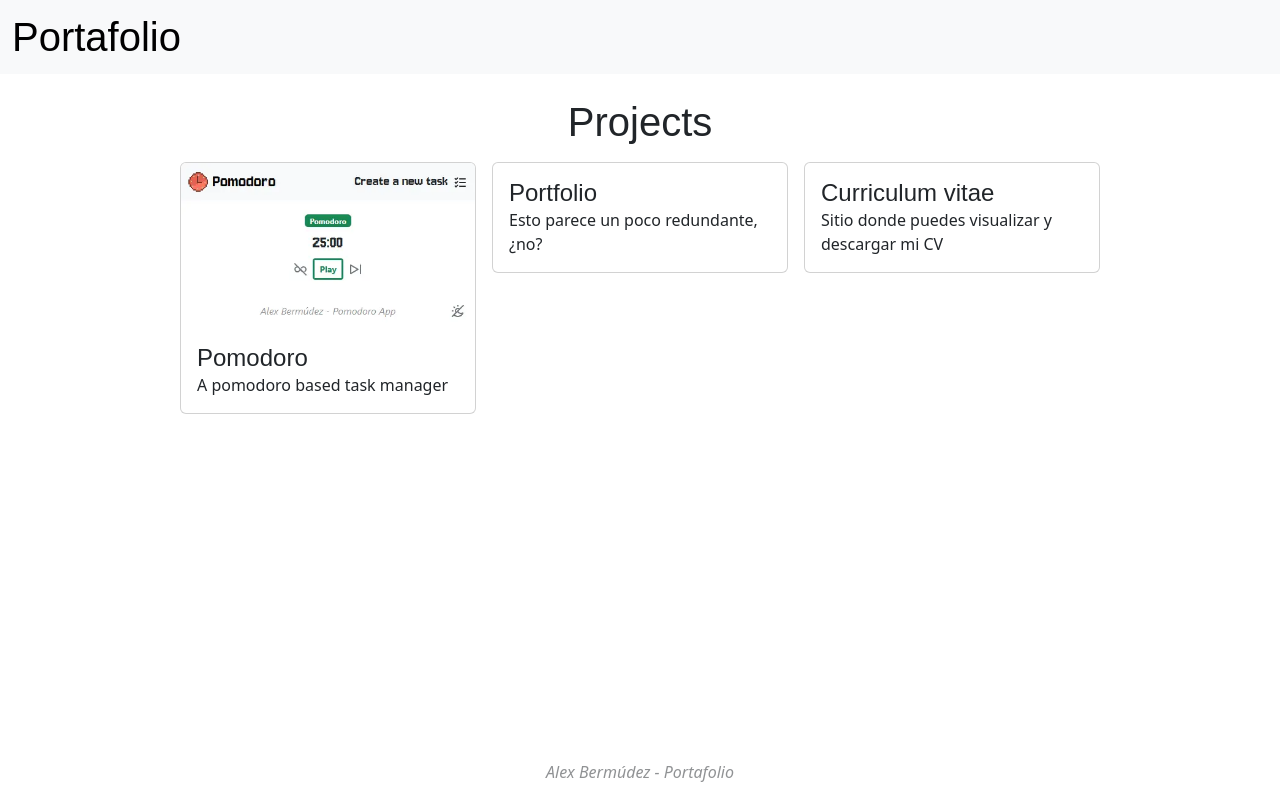
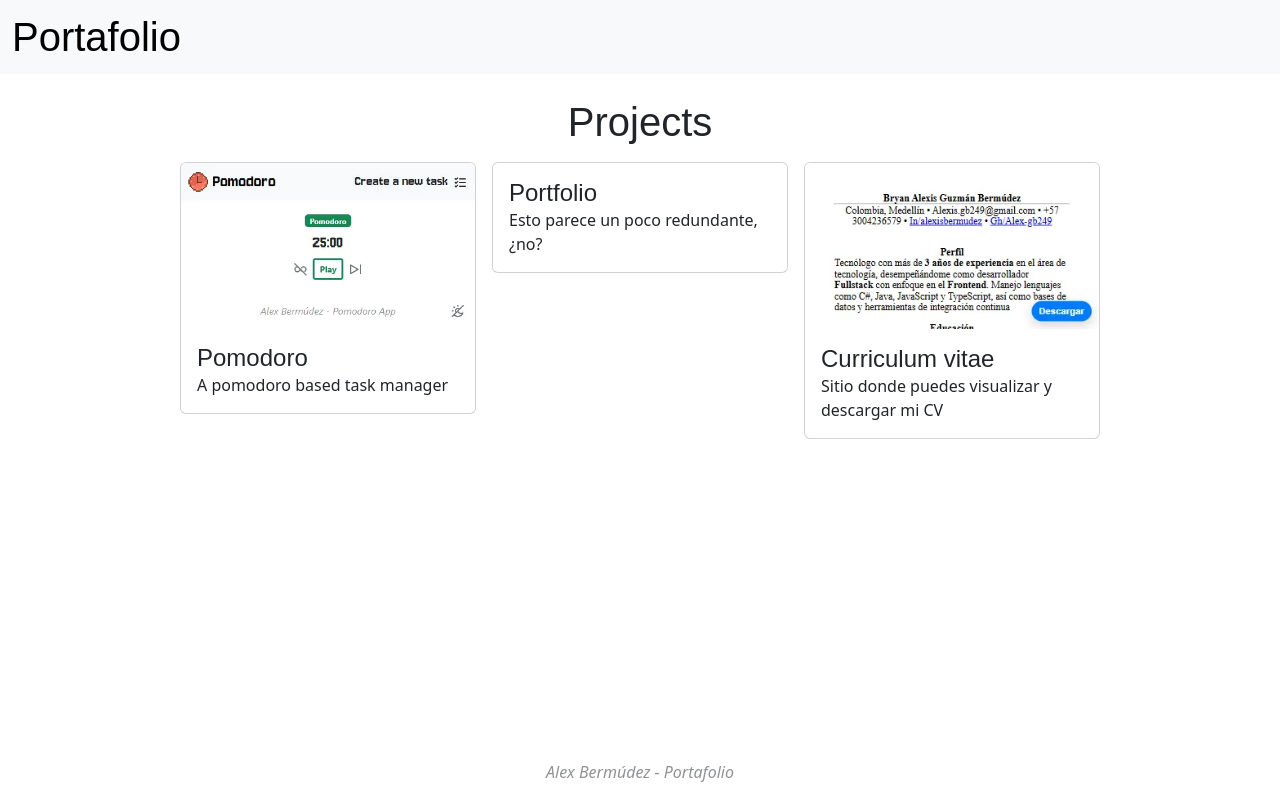
Before and after one commit to Alex-gb249/portfolio, a React (Vite) app: page / in a window 1280 px wide. Built offline with nearby package versions, Linux system fonts and the light colour scheme; a web font is replaced by a local one.

Commit message:
Add imageurl for cv project

```diff
--- a/src/data/projects.ts
+++ b/src/data/projects.ts
@@ -2,7 +2,7 @@ const projects = [
   {
     title: "Pomodoro",
     description: "A pomodoro based task manager",
-    imageUrl: "pomodoro.webp",
+    imageUrl: "pomodoro-page.webp",
     linkUrl: "https://pomodoro.axelis.dev"
   },
   {
@@ -14,6 +14,7 @@ const projects = [
   {
     title: "Curriculum vitae",
     description: "Sitio donde puedes visualizar y descargar mi CV",
+    imageUrl: "cv-page.webp",
     linkUrl: "https://cv.axelis.dev"
   },
 ]
```
Also changed, not shown: public/cv-page.webp (added), public/pomodoro-page.webp (renamed from public/pomodoro.webp).
